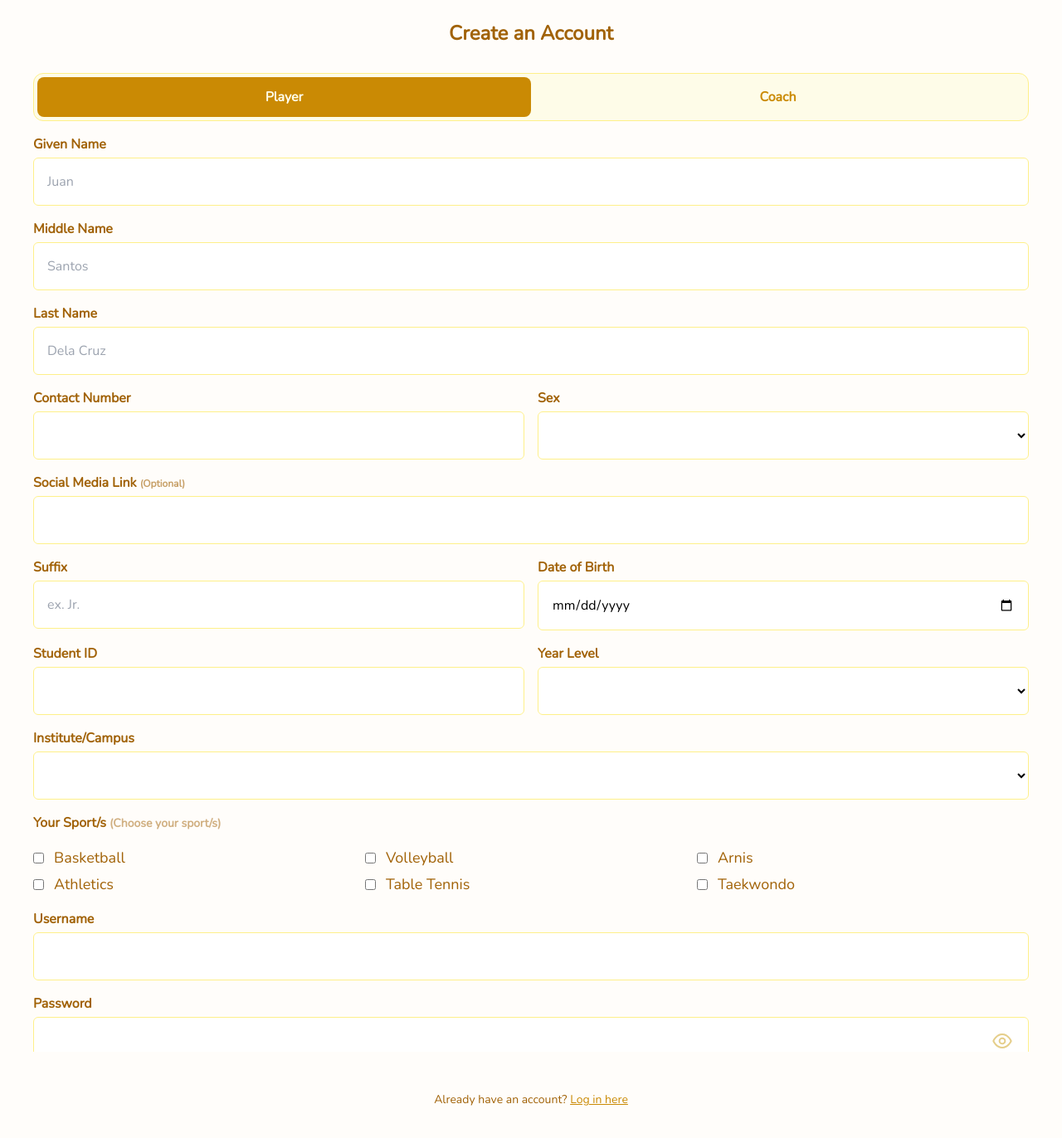
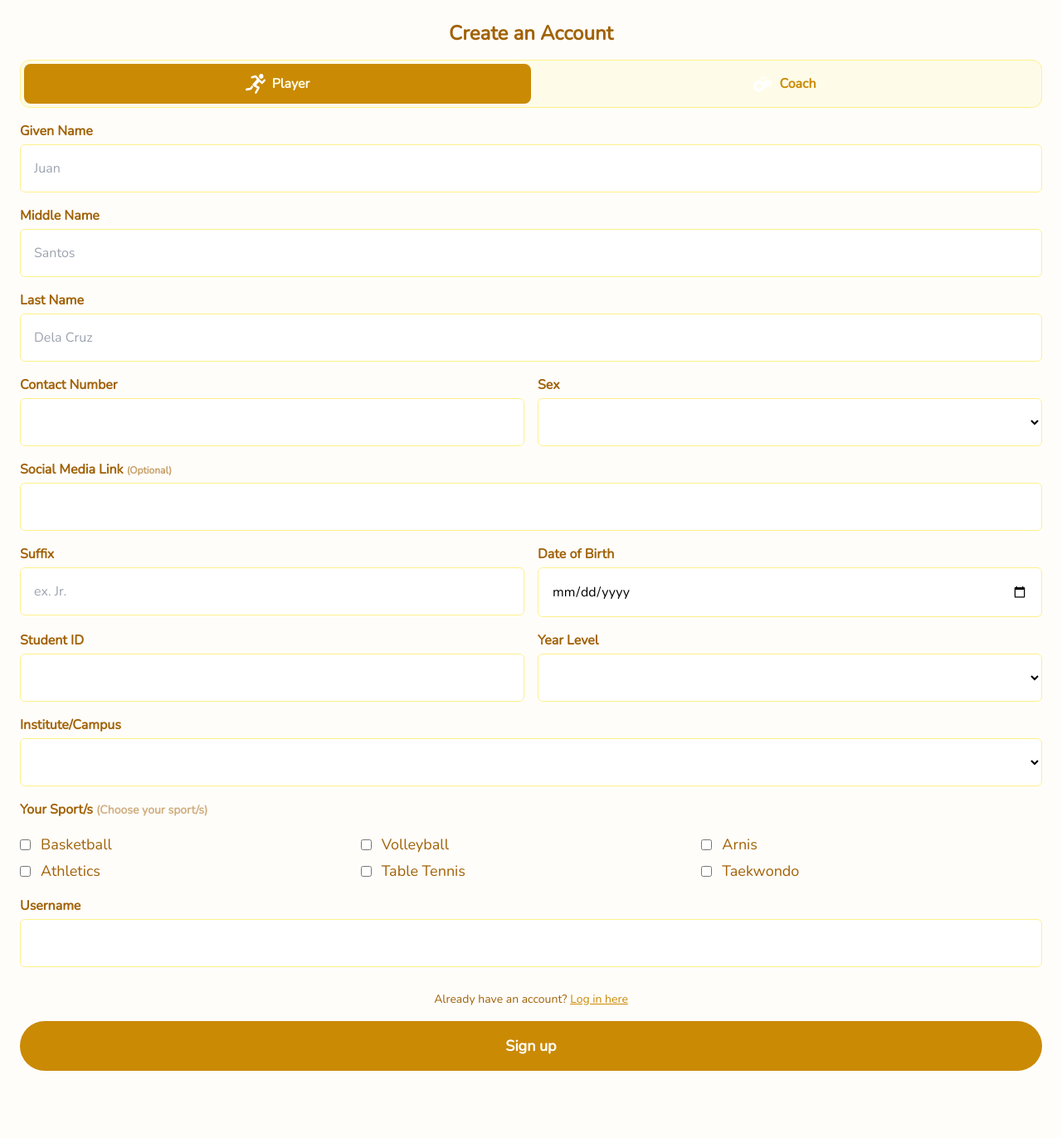
Before and after one commit to ejay17/SPortalApp, a PHP site: page /pages/signup.php in a window 1280 px wide. Shown: the top 1372 px of the page at 83% size. Run offline with PHP 8.4, Linux system fonts and the light colour scheme; some libraries are stand-ins or nearby versions.

Commit message:
some changes in sign up page

```diff
--- a/pages/signup.php
+++ b/pages/signup.php
@@ -23,15 +23,16 @@
 	<div class="h-screen w-screen flex flex-col items-center bg-orange-50/30">
 		<div class="flex flex-col h-full w-full p-6 gap-y-4">
 			<p class="text-2xl text-center font-bold text-yellow-700">Create an Account</p>
-			<form action="../assets/backend/functions/signup.php" method="POST"
-				class="relative flex flex-col gap-y-4 p-4 rounded-xl h-[90%]">
 
-				<div class="sticky top-0 flex w-full border border-yellow-200 rounded-xl bg-yellow-50 p-1">
-					<button id="playerformbtn" type="button" class="w-[50%] py-3 bg-yellow-600 rounded-lg text-yellow-50 font-bold"> Player</button>
-					<button id="coachformbtn" type="button" class="w-[50%] py-3 text-yellow-600 font-bold">Coach</button>
-				</div>
+			<div class="sticky top-0 flex w-full border border-yellow-200 rounded-xl bg-yellow-50 p-1">
+				<button id="playerformbtn" type="button" class="flex gap-2 items-center justify-center w-[50%] py-3 bg-yellow-600 rounded-lg text-yellow-50 font-bold"><img src="../assets/icons/player.svg" alt="" width="24"> Player</button>
+				<button id="coachformbtn" type="button" class="flex gap-2 items-center justify-center w-[50%] py-3 text-yellow-600 font-bold"><img src="../assets/icons/coach.svg" alt="" width="24"> Coach</button>
+			</div>
+
+			<form action="../assets/backend/functions/signup.php" method="POST" id="playerform"
+				class="flex relative flex-col rounded-xl h-[85%]">
 				<!-- Player Form -->
-				<div id="playerform" class="flex flex-col gap-y-4 overflow-y-auto">
+				<div class="flex flex-col gap-y-4 overflow-y-auto">
 					<div class="flex flex-col gap-y-1">
 						<label class="text-yellow-700 font-semibold" for="">Given Name</label>
 						<input name="givenname_player" type="text" placeholder="Juan" required
@@ -178,13 +179,19 @@
 							<img id="password-eye-player" src="../assets/icons/eye-state.svg" alt="" width="32"
 								class="absolute right-4 top-1/2 -translate-y-1/2">
 						</div>
-						<button type="submit" id="submitplayerbtn" name="signup_player" class="w-full py-4 bg-yellow-600 rounded-full text-lg text-white font-bold">Sign up</button>
+
 					</div>
 				</div>
+				<div class="flex flex-col gap-y-4 items-center mt-4">
+					<a class="text-sm text-yellow-700" href="../index.php">Already have an account? <span class="underline text-yellow-600">Log in here</span></a>
+					<button type="submit" id="submitplayerbtn" name="signup_player" class="w-full py-4 bg-yellow-600 rounded-full text-lg text-white font-bold">Sign up</button>
+				</div>
 			</form>
-			<form action="../assets/backend/signup/signup.php" method="POST">
+
+			<form action="../assets/backend/signup/signup.php" method="POST" id="coachform"
+				class="hidden relative flex-col gap-y-4 rounded-xl h-[85%]">
 				<!-- Coach Form -->
-				<div id="coachform" class="hidden flex-col gap-y-4 overflow-y-auto">
+				<div class="flex flex-col gap-y-4 overflow-y-auto">
 					<div class="flex flex-col gap-y-1">
 						<label class="text-yellow-700 font-semibold" for="">Given Name</label>
 						<input type="text" placeholder="Juan" name="givenname_coach" required
```
Also changed, not shown: assets/icons/coach.svg (added), assets/icons/player.svg (added).
